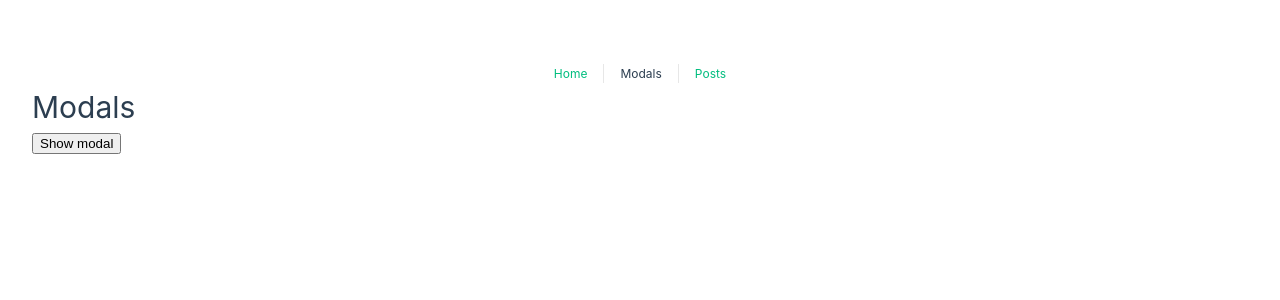
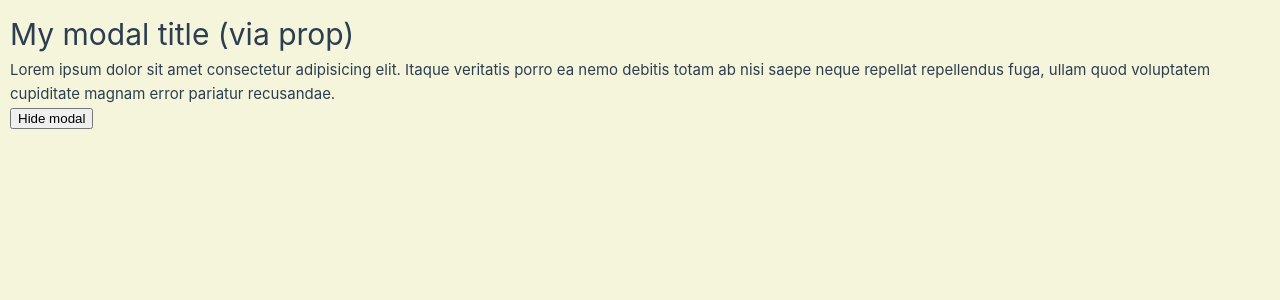
Before and after one commit to miguelfervi/vue-composition-api-basics, a Vue app: page /modals in a window 1280 px wide. Both pictures are taken after a click on the button "Show modal". Shown: the top 300 px of the page. Built offline with nearby package versions, Linux system fonts and the light colour scheme.

Commit message:
add prop

```diff
--- a/src/components/Modal.vue
+++ b/src/components/Modal.vue
@@ -1,12 +1,23 @@
 <template>
     <teleport to=".modals-container">
-            <div class="modal" v-if="showModal">
-                <h1>This is a modal</h1>
-                <p>Lorem ipsum dolor sit amet consectetur adipisicing elit. Itaque veritatis porro ea nemo debitis totam ab nisi saepe neque repellat repellendus fuga, ullam quod voluptatem cupiditate magnam error pariatur recusandae.</p>
-                <button @click="showModal = false">Hide modal</button>
+            <div class="modal">
+                <h1>{{ title }}</h1>
+                <slot></slot>
+                <button>Hide modal</button>
             </div>
         </teleport>
 </template>
+
+
+<script setup>
+
+const props = defineProps({
+    title: {
+        type: String,
+        default: 'No title specified'
+    }
+})
+</script>
 
 
 <style>
--- a/src/views/ModalsView.vue
+++ b/src/views/ModalsView.vue
@@ -1,14 +1,20 @@
 <template>
-    <div class="modals">
-        <h1>Modals</h1>
-        <button @click="showModal = true">Show modal</button>
-        <Modal v-if="showModal" ></Modal>
-    </div>
+  <div class="modals">
+    <h1>Modals</h1>
+    <button @click="showModal = true">Show modal</button>
+    <Modal v-if="showModal" title="My modal title (via prop)">
+      <p>
+        Lorem ipsum dolor sit amet consectetur adipisicing elit. Itaque
+        veritatis porro ea nemo debitis totam ab nisi saepe neque repellat
+        repellendus fuga, ullam quod voluptatem cupiditate magnam error pariatur
+        recusandae.
+      </p>
+    </Modal>
+  </div>
 </template>
 
 <script setup>
-
-import {ref} from 'vue'
-import Modal from '@/components/Modal.vue'
-const showModal = ref(false)
+import { ref } from "vue";
+import Modal from "@/components/Modal.vue";
+const showModal = ref(false);
 </script>
```
